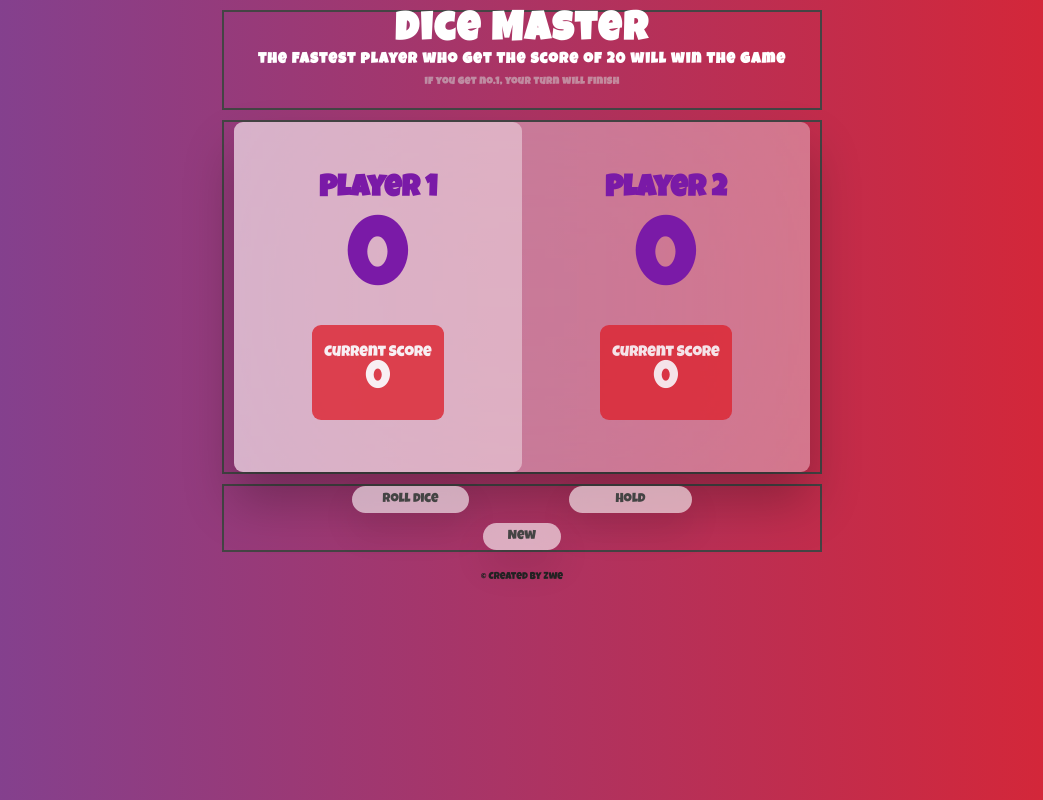
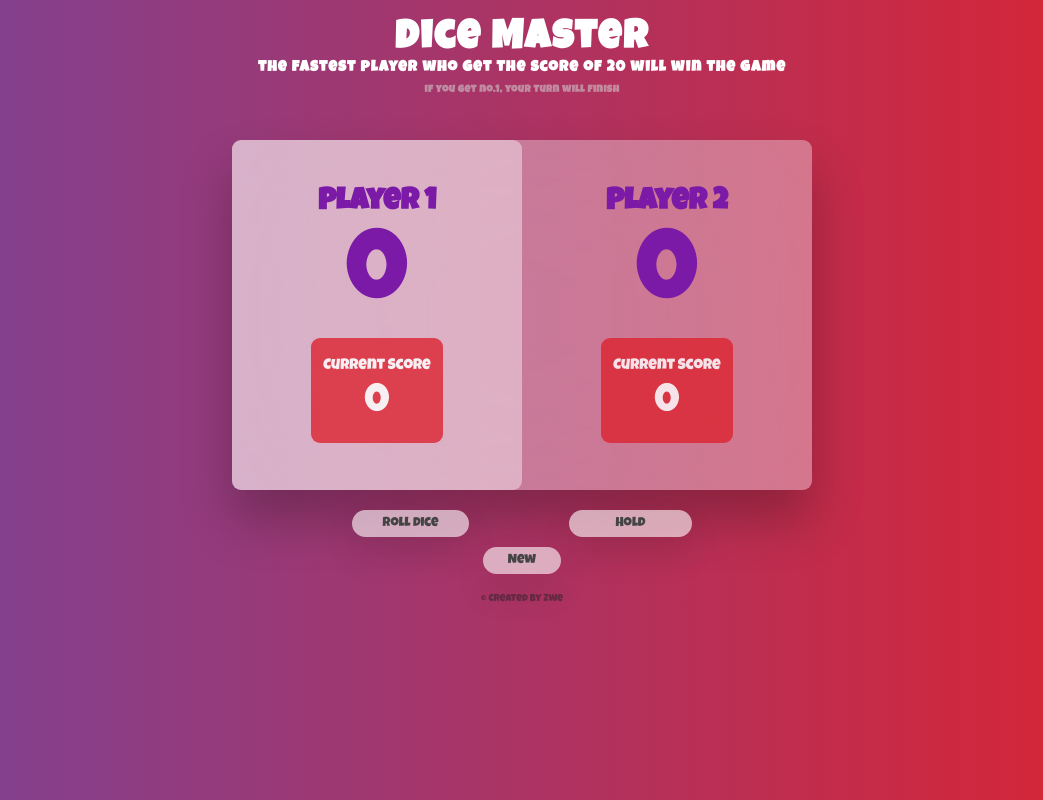
Before and after one commit to Tissue-hd/New-Dice-Project-by-TIssue, a plain HTML site: page index.html in a window 1280 px wide. Shown: the whole page, without its empty margins (118-1161 px from the left). Drawn offline with Linux system fonts and the light colour scheme.

Commit message:
endoftheday

```diff
--- a/style.css
+++ b/style.css
@@ -21,12 +21,11 @@ a {
 .title {
     min-height: 10rem;
     max-width: 60rem;
-    border: #444 solid 2px;
 
     align-items: center;
     justify-content: center;
     color: white;
-    margin: 1rem auto;
+    margin: 2rem auto;
     padding: 0 1rem;
     text-align: center;
 }
@@ -55,12 +54,11 @@ a {
 .board {
     min-height: 10rem;
     max-width: 60rem;
-    border: #444 solid 2px;
 
     align-items: center;
     justify-content: center;
     color: white;
-    margin: 1rem auto;
+    margin: 0 auto;
     padding: 0 1rem;
     text-align: center;
 
@@ -99,6 +97,7 @@ a {
 }
 .player .current-label {
     font-size: 1.5rem;
+    margin-bottom: 1rem;
 }
 .player .current {
     background-color: #dc2430;
@@ -141,10 +140,8 @@ a {
     max-width: 60rem;
     align-items: center;
     justify-content: center;
-    margin: 1rem auto;
-    border: #444 solid 2px;
+    margin: 2rem auto;
 }
-
 .btn {
     background: none;
     border: none;
@@ -184,10 +181,10 @@ a {
     padding-bottom: 8rem;
 }
 .crd {
-    margin-top: 20px;
     display: grid;
     place-items: center;
     color: rgb(35, 35, 35);
+    opacity: .5;
 }
 
 /* end of Button */
```
